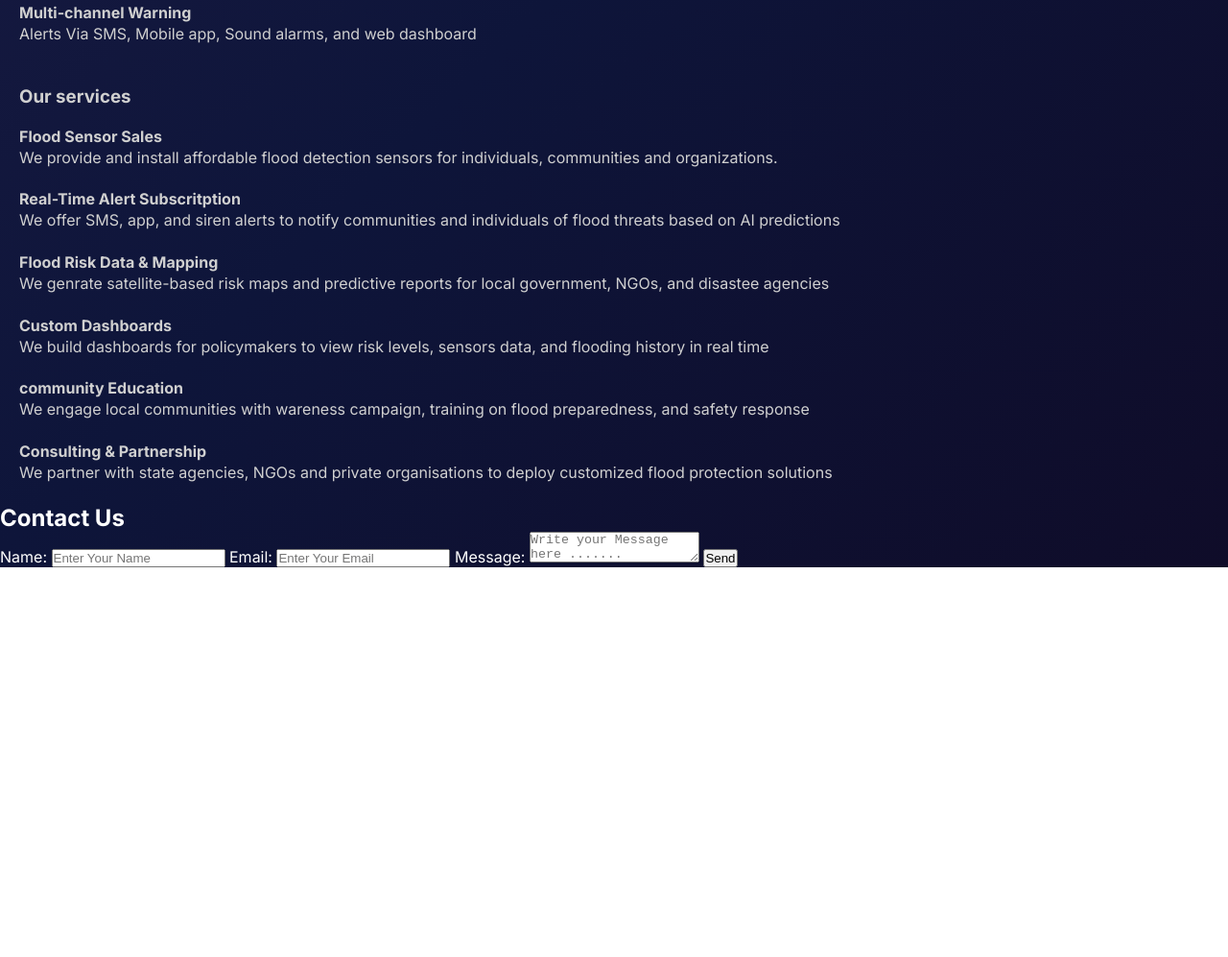
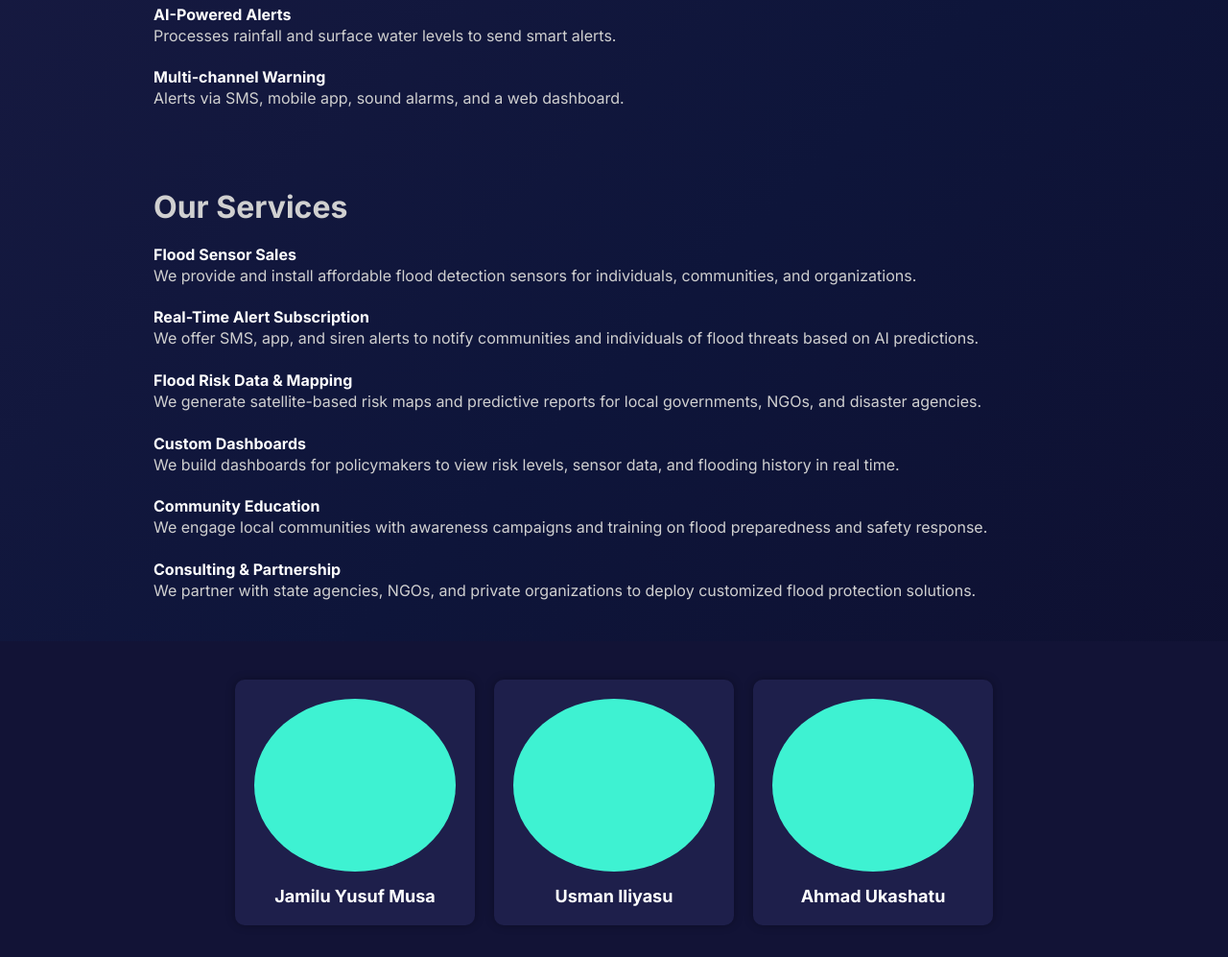
Before and after one commit to Yamojr001/Flood-Watch, a plain HTML site: page index.html in a window 1280 px wide. Shown: the part 723-1720 px from the top of the page at 96% size. Before the commit the page ends 1314 px from the top, so only its background shows below. Drawn offline with Linux system fonts and the light colour scheme.

Commit message:
updating the css

```diff
--- a/index.html
+++ b/index.html
@@ -39,13 +39,6 @@
       letter-spacing: 1px;
     }
 
-    .top-button {
-      background: #ff4bc1;
-      width: 130px;
-      height: 35px;
-      border-radius: 20px;
-    }
-
     .menu {
       font-size: 26px;
       cursor: pointer;
@@ -70,12 +63,6 @@
       color: #3ef2d2;
     }
 
-    .nav-links {
-      display: flex;
-      gap: 20px;
-    }
-
-    /* Mobile Menu */
     .mobile-nav {
       display: none;
       flex-direction: column;
@@ -85,6 +72,7 @@
       left: 0;
       right: 0;
       padding: 20px;
+      z-index: 10;
     }
 
     .mobile-nav a {
@@ -92,6 +80,10 @@
       text-decoration: none;
       padding: 10px 0;
       border-bottom: 1px solid rgba(255, 255, 255, 0.1);
+    }
+
+    .mobile-nav.show {
+      display: flex;
     }
 
     .hero {
@@ -104,10 +96,6 @@
     .hero h1 {
       font-size: 3rem;
       line-height: 1.2;
-    }
-
-    .hero span {
-      font-weight: bold;
     }
 
     .hero p {
@@ -153,27 +141,98 @@
       color: white;
     }
 
-    .link {
-      color: #a8d0ff;
-      text-decoration: underline;
-      display: inline-block;
-      margin-top: 10px;
-      font-size: 16px;
-    }
-    .container{
-        padding: 20px;
+    .container {
+      padding: 40px 20px;
+      max-width: 1000px;
+      margin: auto;
       color: #d0d0d0;
     }
-    .container h2 {
+
+    .container h2, .container h3 {
       font-size: 2rem;
       margin-bottom: 20px;
     }
+
+    .container h4 {
+      margin-top: 20px;
+      color: #ffffff;
+    }
+
     .container p {
       font-size: 1rem;
       line-height: 1.6;
     }
-    .container h4{
-        margin-top: 20px;
+
+    .team {
+      display: flex;
+      justify-content: center;
+      flex-wrap: wrap;
+      gap: 20px;
+      padding: 40px 20px;
+      background-color: #121336;
+    }
+
+    .card {
+      background: #1e1f4b;
+      border-radius: 10px;
+      padding: 20px;
+      width: 250px;
+      text-align: center;
+      box-shadow: 0 0 10px rgba(0,0,0,0.3);
+    }
+
+    .img {
+      width: 100%;
+      height: 180px;
+      background: #3ef2d2;
+      border-radius: 8px;
+      margin-bottom: 15px;
+      border-radius: 50%;
+    }
+
+    .name {
+      font-weight: bold;
+      font-size: 18px;
+    }
+
+    footer {
+      background-color: #0f0c29;
+      padding: 40px 20px;
+      color: white;
+    }
+
+    footer h2 {
+      margin-bottom: 20px;
+      font-size: 1.5rem;
+    }
+
+    form {
+      display: flex;
+      flex-direction: column;
+      gap: 15px;
+      max-width: 500px;
+    }
+
+    input, textarea {
+      padding: 10px;
+      border: none;
+      border-radius: 5px;
+      font-size: 1rem;
+      width: 100%;
+    }
+
+    button {
+      padding: 12px;
+      background: #3ef2d2;
+      border: none;
+      font-size: 1rem;
+      border-radius: 5px;
+      cursor: pointer;
+      transition: background 0.3s ease;
+    }
+
+    button:hover {
+      background: #1dd9b6;
     }
 
     @media (max-width: 768px) {
@@ -185,16 +244,8 @@
         display: none;
       }
 
-      .mobile-nav.show {
-        display: flex;
-      }
-
       .navbar {
         flex-wrap: wrap;
-      }
-
-      .top-button {
-        display: none;
       }
     }
   </style>
@@ -203,7 +254,6 @@
   <header>
     <div class="navbar">
       <div class="logo">Team Flood Watch</div>
-      <div class="top-button"></div>
       <div class="menu" onclick="toggleMenu()">&#9776;</div>
     </div>
     <nav class="mobile-nav" id="mobileNav">
@@ -215,8 +265,8 @@
   </header>
 
   <section class="hero">
-    <h1>Welcome To Team Flood Watch</span></h1>
-    <p>Here We struglled Day and Night To Find A solution about The continious Occuring Disaster That our Community Is suffering every year which is flood we </p>
+    <h1>Welcome To Team Flood Watch</h1>
+    <p>We worked day and night to find a solution to the continuous flooding disasters affecting our community every year.</p>
     <div class="buttons">
       <a href="#" class="btn pink">View Our Solution</a>
       <a href="#" class="btn cyan">Contribute</a>
@@ -225,69 +275,68 @@
 
   <section>
     <div class="container">
-
       <h2>About FloodShield Jigawa</h2>
-    <p>FloodShield Jigawa is a startup building a smart early warning system that uses satelite Imagery, AI, and smart sensors to predict and alert Flood threats in real-time, especially for vulnerable rural communities in Jigawa State and beyond</p>
+      <p>FloodShield Jigawa is a startup building a smart early warning system that uses satellite imagery, AI, and smart sensors to predict and alert flood threats in real time—especially for vulnerable rural communities in Jigawa State and beyond.</p>
     </div>
   </section>
 
   <section>
     <div class="container">
       <h3>Platform Features</h3>
-        <h4>Satelite Data</h4>
-        <p>Detects flood-prone zones from space in real-time </p>
+      <h4>Satellite Data</h4>
+      <p>Detects flood-prone zones from space in real time.</p>
       <h4>AI-Powered Alerts</h4>
-        <p>Process Rainfall and surface water levels to sends smart alerts </p>
+      <p>Processes rainfall and surface water levels to send smart alerts.</p>
       <h4>Multi-channel Warning</h4>
-        <p>  Alerts Via SMS, Mobile app, Sound alarms, and web dashboard</p>
+      <p>Alerts via SMS, mobile app, sound alarms, and a web dashboard.</p>
     </div>
   </section>
+
   <section>
     <div class="container">
-        <h3>Our services</h3>
+      <h3>Our Services</h3>
       <h4>Flood Sensor Sales</h4>
-        <p>We provide and install affordable flood  detection sensors for individuals, communities  and organizations. </p>
-        <h4> Real-Time Alert Subscritption</h4>
-        <p>We offer SMS, app, and siren alerts to notify communities and individuals of flood threats based on AI predictions </p>
-        <h4>Flood Risk Data & Mapping </h4>
-        <p>We genrate satellite-based risk maps and predictive reports for local government, NGOs, and disastee agencies </p>
+      <p>We provide and install affordable flood detection sensors for individuals, communities, and organizations.</p>
+      <h4>Real-Time Alert Subscription</h4>
+      <p>We offer SMS, app, and siren alerts to notify communities and individuals of flood threats based on AI predictions.</p>
+      <h4>Flood Risk Data & Mapping</h4>
+      <p>We generate satellite-based risk maps and predictive reports for local governments, NGOs, and disaster agencies.</p>
       <h4>Custom Dashboards</h4>
-        <p>We build dashboards for policymakers to view risk levels, sensors data, and flooding history in real time</p>
-        <h4>community Education </h4>
-        <p>We engage local communities with wareness campaign, training on flood preparedness, and safety response</p>
-        <h4> Consulting & Partnership </h4>
-        <p>We partner with state agencies, NGOs and private organisations to deploy customized flood protection solutions</p>
+      <p>We build dashboards for policymakers to view risk levels, sensor data, and flooding history in real time.</p>
+      <h4>Community Education</h4>
+      <p>We engage local communities with awareness campaigns and training on flood preparedness and safety response.</p>
+      <h4>Consulting & Partnership</h4>
+      <p>We partner with state agencies, NGOs, and private organizations to deploy customized flood protection solutions.</p>
     </div>
-
   </section>
 
   <section>
     <div class="team">
       <div class="card">
         <div class="img"></div>
-            <div class="name"></div>
+        <div class="name">Jamilu Yusuf Musa</div>
       </div>
       <div class="card">
         <div class="img"></div>
-            <div class="name"></div>
+        <div class="name">Usman Iliyasu</div>
       </div>
       <div class="card">
         <div class="img"></div>
-            <div class="name"></div>
+        <div class="name">Ahmad Ukashatu</div>
       </div>
     </div>
   </section>
 
   <footer>
     <section>
-        <h2>Contact Us </h2>
-        <form action="" method="POST">
+      <h2>Contact Us</h2>
+      <form action="#" method="POST">
         <label for="name">Name:</label>
         <input type="text" placeholder="Enter Your Name" name="name" required>
         <label for="email">Email:</label>
         <input type="email" placeholder="Enter Your Email" name="email" required>
         <label for="message">Message:</label>
-            <textarea name="message" id="" placeholder="Write your Message here ......." row="5" ></textarea>
+        <textarea name="message" placeholder="Write your message here..." rows="5" required></textarea>
         <button type="submit">Send</button>
       </form>
     </section>
```
Lines whose indentation alone changed are shown as unchanged.
